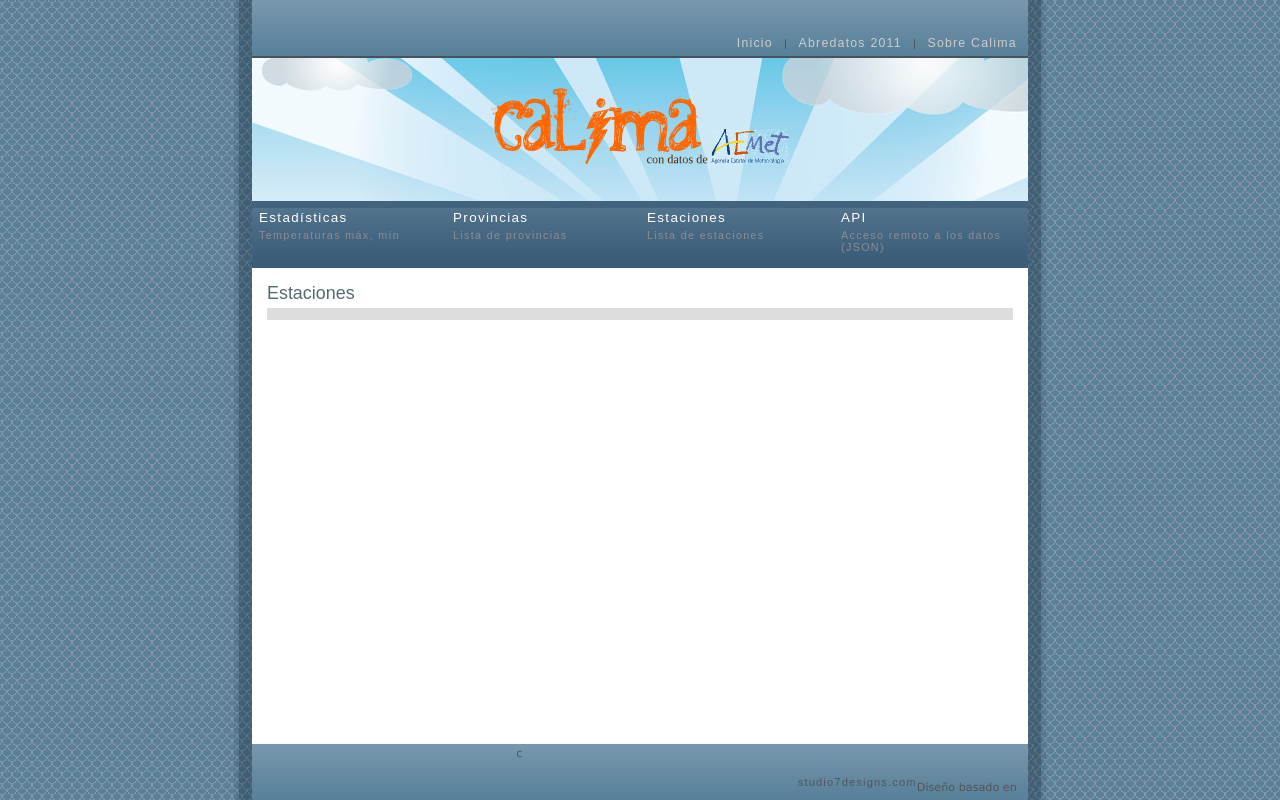
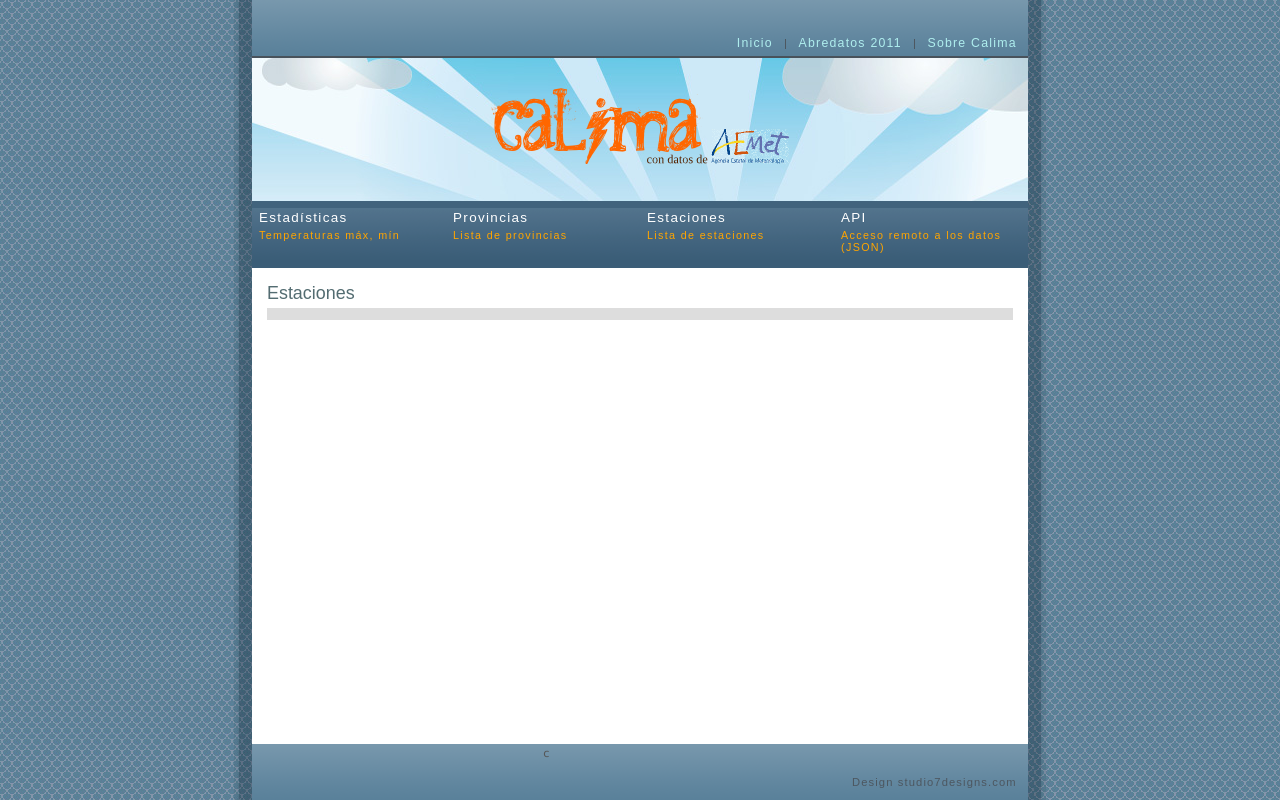
Before and after one commit to vrruiz/calima, a Django app: page /caligo/stations/ in a window 1280 px wide. Run offline with Django 3.2, Linux system fonts and the light colour scheme; data that the repository does not hold is empty.

Commit message:
Modificaciones al estilo CSS

```diff
--- /dev/null
+++ b/calima/caligo/static/css/calima.css
@@ -0,0 +1,8 @@
+/* Calima CSS - Hoja de estilo */
+#menu ul li a span.desc {
+    color: #ffa500;
+}
+
+#header ul li a {
+    color: #afeeee;
+}
--- a/calima/caligo/templates/calima_index.html
+++ b/calima/caligo/templates/calima_index.html
@@ -7,17 +7,15 @@
   <title>{% block title %}Calima{% endblock %}</title>
 
   <meta http-equiv="content-type" content="application/xhtml+xml; charset=UTF-8" />
-  <meta name="author" content="fullahead.org - studio7designs.com" />
+  <meta name="author" content="Grupo #T65 de AbreDatos" />
   <meta name="description" content="Calima - Memoria del clima" />
   <meta name="keywords" content="clima, serie temporal, temperatura, máximos, mínimos" />
 
   <link rel="stylesheet" type="text/css" href="/static/css/layout.css" media="screen, projection, tv " />
   <link rel="stylesheet" type="text/css" href="/static/css/html.css" media="screen, projection, tv " />
+  <link rel="stylesheet" type="text/css" href="/static/css/calima.css" media="screen, projection, tv " />
+  <script type="text/javascript" src="/static/js/dygraph-combined.js"></script>
 
-  <script src="/static/js/raphael.js" type="text/javascript" charset="utf-8"></script>
-  <script src="/static/js/g.raphael.js" type="text/javascript" charset="utf-8"></script>
-  <script src="/static/js/g.bar.js" type="text/javascript" charset="utf-8"></script>
-  <script type="text/javascript" src="/static/js/dygraph-combined.js"></script>
 </head>
 
 <body>
@@ -114,7 +112,7 @@
     <img src="/static/images/logo.gif" alt="Your logo goes here"/>c
 
     <ul>
-      <li>Diseño basado en <a href="http://www.studio7designs.com/" class="last">studio7designs.com</a></li>
+      <li><a href="http://www.studio7designs.com/" class="last">Design studio7designs.com</a></li>
 	 </ul>
 
   </div>
```
